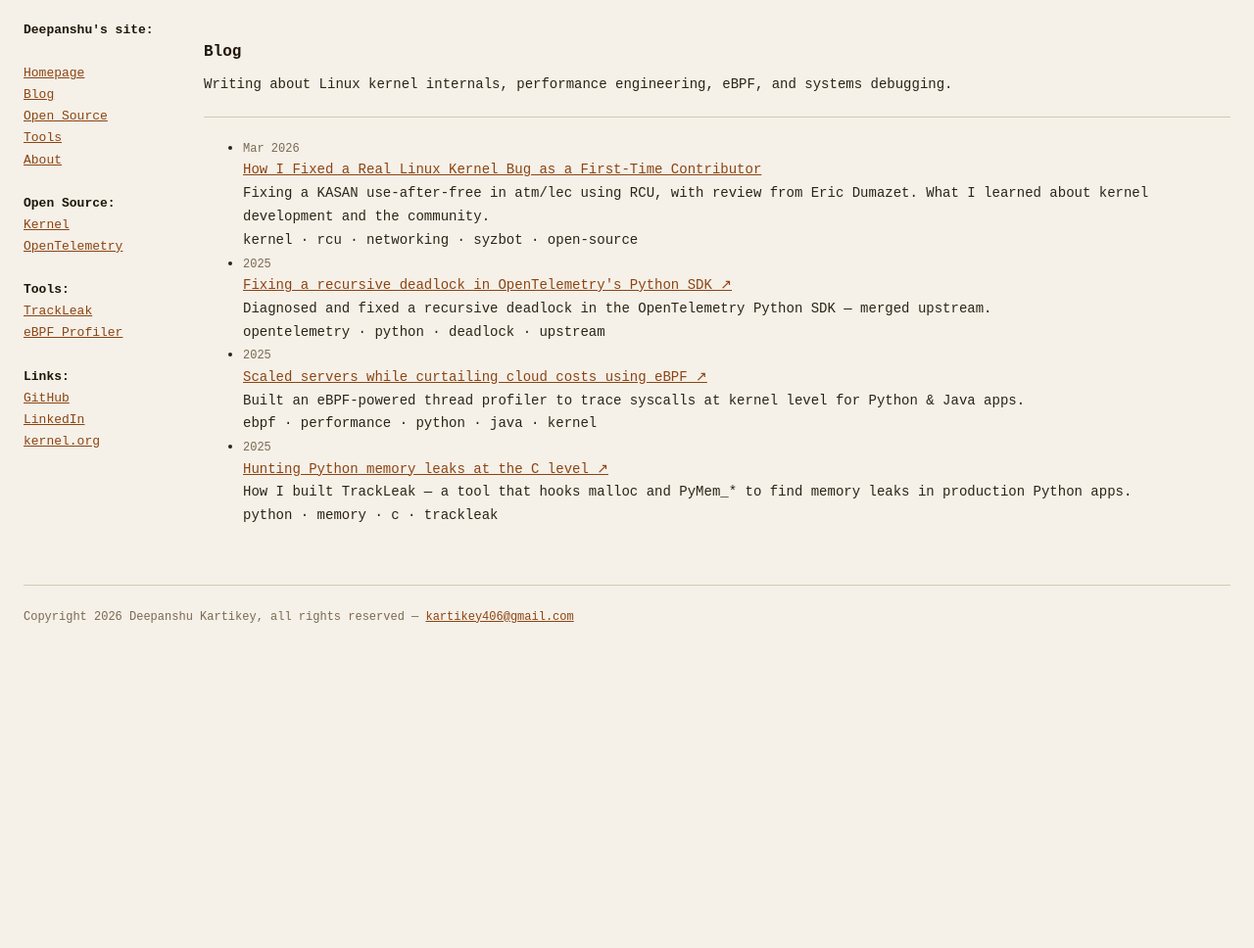
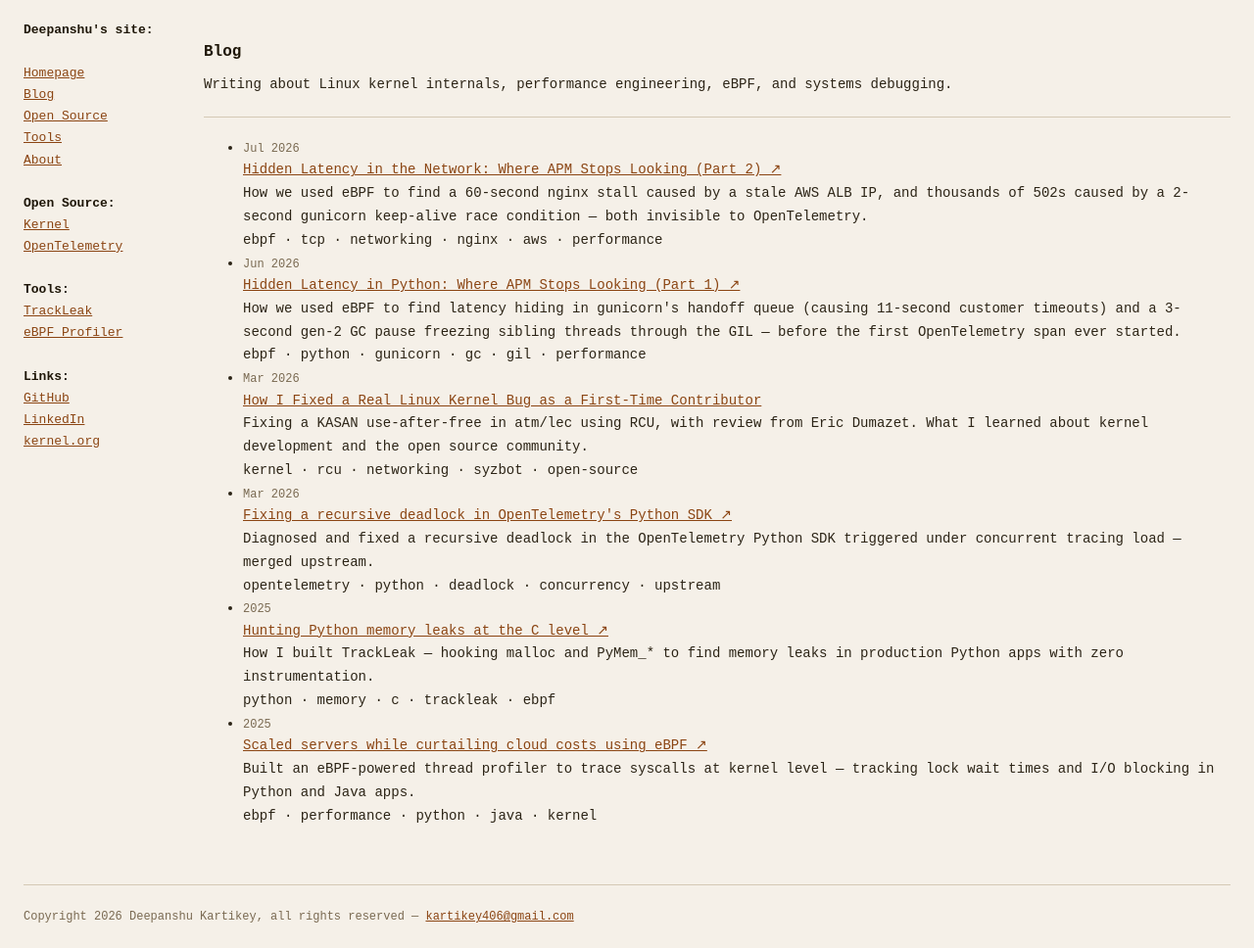
Before and after one commit to deepanshu406/deepanshukartikey.dev, a Jekyll site: the page built from blog/index.md, in a window 1280 px wide. Shown: the whole page at 98% size. Built offline with Jekyll 4.4.1, drawn with Linux system fonts in a browser that asks for light colours; before the commit the page ends 900 px from its top, so only the background shows below that.

Commit message:
blog: add hidden latency part 1 and part 2 with descriptions

```diff
--- a/blog/index.md
+++ b/blog/index.md
@@ -12,27 +12,39 @@ and systems debugging.
 
 <ul class="post-list">
   <li>
+    <div class="post-date">Jul 2026</div>
+    <div class="post-title"><a href="https://www.clickpost.ai/blog/hidden-latency-in-the-network-where-apm-stops-looking" target="_blank">Hidden Latency in the Network: Where APM Stops Looking (Part 2) ↗</a></div>
+    <div class="post-desc">How we used eBPF to find a 60-second nginx stall caused by a stale AWS ALB IP, and thousands of 502s caused by a 2-second gunicorn keep-alive race condition — both invisible to OpenTelemetry.</div>
+    <div class="post-tags">ebpf · tcp · networking · nginx · aws · performance</div>
+  </li>
+  <li>
+    <div class="post-date">Jun 2026</div>
+    <div class="post-title"><a href="https://www.clickpost.ai/blog/hidden-latency-in-python" target="_blank">Hidden Latency in Python: Where APM Stops Looking (Part 1) ↗</a></div>
+    <div class="post-desc">How we used eBPF to find latency hiding in gunicorn's handoff queue (causing 11-second customer timeouts) and a 3-second gen-2 GC pause freezing sibling threads through the GIL — before the first OpenTelemetry span ever started.</div>
+    <div class="post-tags">ebpf · python · gunicorn · gc · gil · performance</div>
+  </li>
+  <li>
     <div class="post-date">Mar 2026</div>
     <div class="post-title"><a href="/blog/2026/03/29/how-i-fixed-a-real-linux-kernel-bug/">How I Fixed a Real Linux Kernel Bug as a First-Time Contributor</a></div>
-    <div class="post-desc">Fixing a KASAN use-after-free in atm/lec using RCU, with review from Eric Dumazet. What I learned about kernel development and the community.</div>
+    <div class="post-desc">Fixing a KASAN use-after-free in atm/lec using RCU, with review from Eric Dumazet. What I learned about kernel development and the open source community.</div>
     <div class="post-tags">kernel · rcu · networking · syzbot · open-source</div>
   </li>
   <li>
+    <div class="post-date">Mar 2026</div>
+    <div class="post-title"><a href="https://www.clickpost.ai/blog/fixing-recursive-deadlock-in-opentelemetrys-python-sdk" target="_blank">Fixing a recursive deadlock in OpenTelemetry's Python SDK ↗</a></div>
+    <div class="post-desc">Diagnosed and fixed a recursive deadlock in the OpenTelemetry Python SDK triggered under concurrent tracing load — merged upstream.</div>
+    <div class="post-tags">opentelemetry · python · deadlock · concurrency · upstream</div>
+  </li>
+  <li>
     <div class="post-date">2025</div>
-    <div class="post-title"><a href="https://www.clickpost.ai/blog/fixing-recursive-deadlock-in-opentelemetrys-python-sdk" target="_blank">Fixing a recursive deadlock in OpenTelemetry's Python SDK ↗</a></div>
-    <div class="post-desc">Diagnosed and fixed a recursive deadlock in the OpenTelemetry Python SDK — merged upstream.</div>
-    <div class="post-tags">opentelemetry · python · deadlock · upstream</div>
+    <div class="post-title"><a href="https://www.clickpost.ai/blog/hunting-python-memory-leaks-at-the-c-level" target="_blank">Hunting Python memory leaks at the C level ↗</a></div>
+    <div class="post-desc">How I built TrackLeak — hooking malloc and PyMem_* to find memory leaks in production Python apps with zero instrumentation.</div>
+    <div class="post-tags">python · memory · c · trackleak · ebpf</div>
   </li>
   <li>
     <div class="post-date">2025</div>
     <div class="post-title"><a href="https://www.clickpost.ai/blog/scaled-servers-while-curtailing-our-cloud-costs-using-ebpf" target="_blank">Scaled servers while curtailing cloud costs using eBPF ↗</a></div>
-    <div class="post-desc">Built an eBPF-powered thread profiler to trace syscalls at kernel level for Python & Java apps.</div>
+    <div class="post-desc">Built an eBPF-powered thread profiler to trace syscalls at kernel level — tracking lock wait times and I/O blocking in Python and Java apps.</div>
     <div class="post-tags">ebpf · performance · python · java · kernel</div>
   </li>
-  <li>
-    <div class="post-date">2025</div>
-    <div class="post-title"><a href="https://www.clickpost.ai/blog/hunting-python-memory-leaks-at-the-c-level" target="_blank">Hunting Python memory leaks at the C level ↗</a></div>
-    <div class="post-desc">How I built TrackLeak — a tool that hooks malloc and PyMem_* to find memory leaks in production Python apps.</div>
-    <div class="post-tags">python · memory · c · trackleak</div>
-  </li>
 </ul>
```
